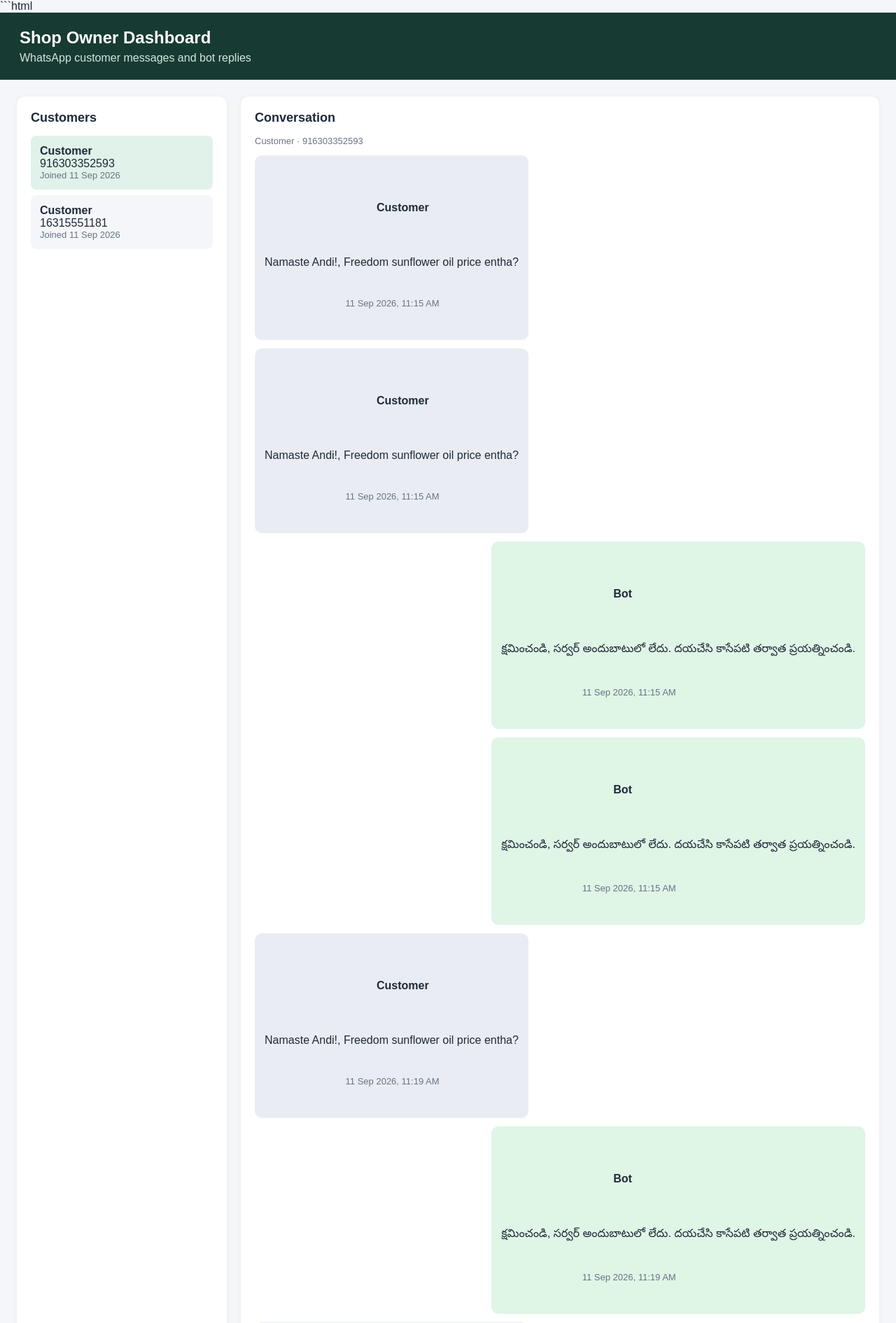
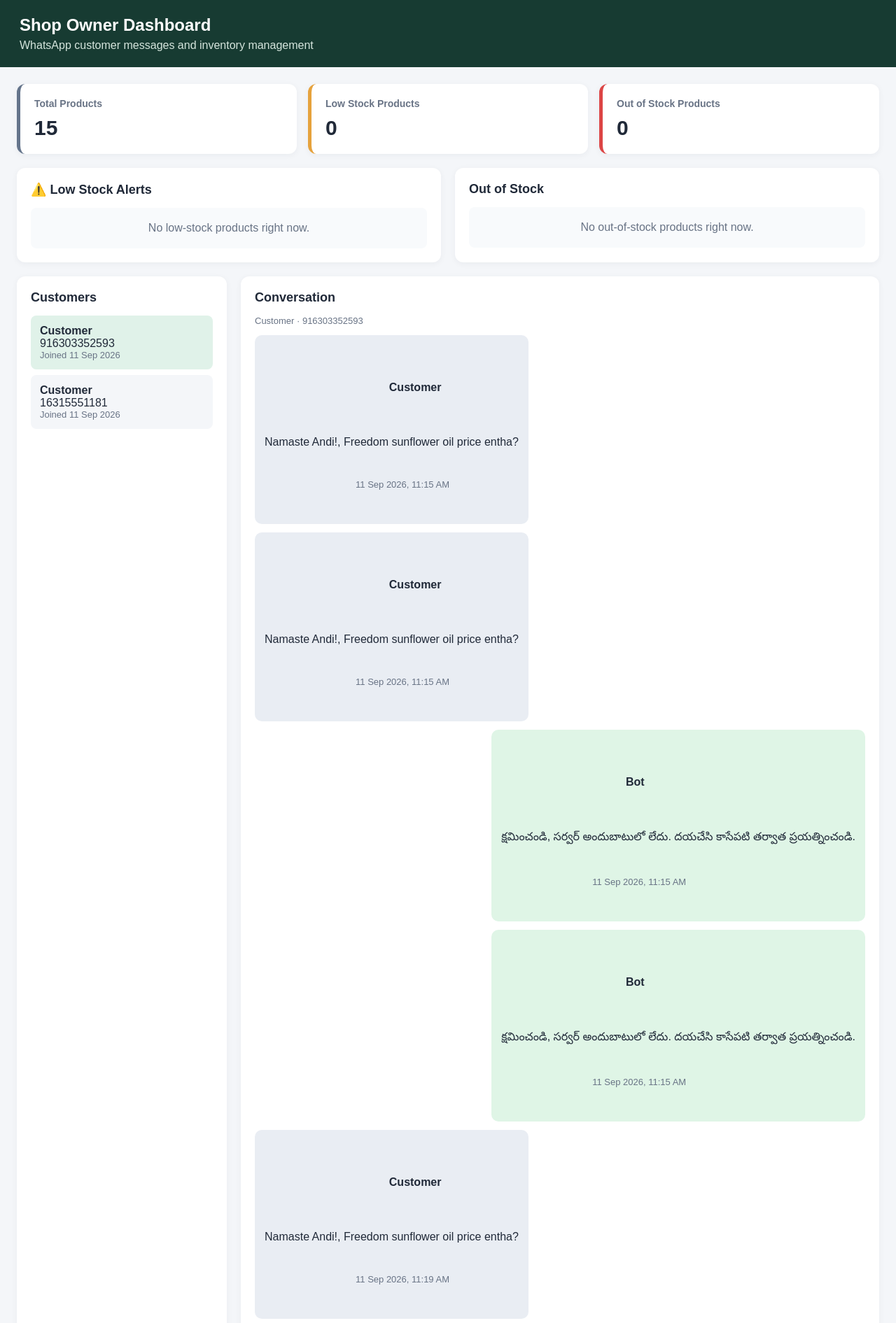
Before and after one commit to chdeepthisree/chodavaram-retail-bot, a Django app: page /owner/ in a window 1280 px wide. Shown: the top 1891 px of the page at 70% size. Run offline with Django 5.2, Linux system fonts and the light colour scheme; a user stored in the database is signed in; data comes from the database, SQL or seed files in the repository.

Commit message:
Add inventory stock alerts to owner dashboard

````diff
--- a/shop/templates/shop/owner_dashboard.html
+++ b/shop/templates/shop/owner_dashboard.html
@@ -1,10 +1,11 @@
-```html
+
 <!DOCTYPE html>
 <html lang="en">
 <head>
     <meta charset="UTF-8">
     <meta name="viewport" content="width=device-width, initial-scale=1.0">
     <title>Shop Owner Dashboard</title>
+
     <style>
         * { box-sizing: border-box; }
 
@@ -24,11 +25,88 @@
         header h1 { margin: 0 0 6px; font-size: 24px; }
         header p { margin: 0; color: #d5e5dd; }
 
+        .inventory {
+            max-width: 1400px;
+            margin: 24px auto 0;
+            padding: 0 24px;
+        }
+
+        .summary {
+            display: grid;
+            grid-template-columns: repeat(3, minmax(0, 1fr));
+            gap: 16px;
+            margin-bottom: 20px;
+        }
+
+        .stat-card {
+            background: white;
+            padding: 20px;
+            border-radius: 12px;
+            box-shadow: 0 2px 10px #172b3b0d;
+            border-left: 5px solid #64748b;
+        }
+
+        .stat-card h3 {
+            margin: 0 0 10px;
+            color: #687385;
+            font-size: 14px;
+        }
+
+        .stat-number {
+            font-size: 30px;
+            font-weight: bold;
+        }
+
+        .low-card { border-left-color: #e6a23c; }
+        .out-card { border-left-color: #dc4545; }
+
+        .inventory-panels {
+            display: grid;
+            grid-template-columns: repeat(2, minmax(0, 1fr));
+            gap: 20px;
+            margin-bottom: 20px;
+        }
+
+        .inventory-panel {
+            background: white;
+            border-radius: 12px;
+            padding: 20px;
+            box-shadow: 0 2px 10px #172b3b0d;
+            min-width: 0;
+        }
+
+        .inventory-panel h2 { margin-top: 0; font-size: 18px; }
+
+        .product-row {
+            display: flex;
+            justify-content: space-between;
+            align-items: center;
+            gap: 12px;
+            padding: 12px 0;
+            border-bottom: 1px solid #edf0f4;
+        }
+
+        .product-row:last-child { border-bottom: none; }
+
+        .product-name { font-weight: bold; overflow-wrap: anywhere; }
+
+        .stock-badge {
+            display: inline-block;
+            padding: 5px 9px;
+            border-radius: 20px;
+            font-size: 12px;
+            font-weight: bold;
+            white-space: nowrap;
+        }
+
+        .low-badge { background: #fff0d6; color: #8a5700; }
+        .out-badge { background: #fde5e5; color: #a51f1f; }
+
         .container {
             display: grid;
             grid-template-columns: 300px minmax(0, 1fr);
             gap: 20px;
-            padding: 24px;
+            padding: 0 24px 24px;
             max-width: 1400px;
             margin: auto;
         }
@@ -100,19 +178,83 @@
         }
 
         @media (max-width: 700px) {
-            .container { grid-template-columns: 1fr; padding: 12px; }
+            .inventory { padding: 0 12px; margin-top: 12px; }
+            .summary { grid-template-columns: 1fr; gap: 10px; }
+            .inventory-panels { grid-template-columns: 1fr; gap: 12px; }
+            .container { grid-template-columns: 1fr; padding: 0 12px 12px; }
             .message { max-width: 95%; }
             header { padding: 18px; }
         }
     </style>
 </head>
+
 <body>
     <header>
         <h1>Shop Owner Dashboard</h1>
-        <p>WhatsApp customer messages and bot replies</p>
+        <p>WhatsApp customer messages and inventory management</p>
     </header>
 
-    <main class="container">
+    <main>
+        <!-- Inventory summary -->
+        <section class="inventory">
+            <div class="summary">
+                <div class="stat-card">
+                    <h3>Total Products</h3>
+                    <div class="stat-number">{{ total_products }}</div>
+                </div>
+
+                <div class="stat-card low-card">
+                    <h3>Low Stock Products</h3>
+                    <div class="stat-number">{{ low_stock_products|length }}</div>
+                </div>
+
+                <div class="stat-card out-card">
+                    <h3>Out of Stock Products</h3>
+                    <div class="stat-number">{{ out_of_stock_products|length }}</div>
+                </div>
+            </div>
+
+            <div class="inventory-panels">
+                <section class="inventory-panel">
+                    <h2>⚠️ Low Stock Alerts</h2>
+
+                    {% for product in low_stock_products %}
+                        <div class="product-row">
+                            <div>
+                                <div class="product-name">{{ product.name }}</div>
+                                <div class="muted">Price: ₹{{ product.price }}</div>
+                            </div>
+                            <span class="stock-badge low-badge">
+                                {{ product.stock_quantity }} left
+                            </span>
+                        </div>
+                    {% empty %}
+                        <div class="empty">No low-stock products right now.</div>
+                    {% endfor %}
+                </section>
+
+                <section class="inventory-panel">
+                    <h2>Out of Stock</h2>
+
+                    {% for product in out_of_stock_products %}
+                        <div class="product-row">
+                            <div>
+                                <div class="product-name">{{ product.name }}</div>
+                                <div class="muted">Price: ₹{{ product.price }}</div>
+                            </div>
+                            <span class="stock-badge out-badge">
+                                Out of stock
+                            </span>
+                        </div>
+                    {% empty %}
+                        <div class="empty">No out-of-stock products right now.</div>
+                    {% endfor %}
+                </section>
+            </div>
+        </section>
+
+        <!-- Existing customer and conversation panels -->
+        <div class="container">
             <section class="panel">
                 <h2>Customers</h2>
 
@@ -140,10 +282,7 @@
 
                     <div class="messages">
                         {% for message in messages %}
-                        <div class="message
-                            {% if message.sender == 'USER' %}user
-                            {% elif message.sender == 'AI' %}ai
-                            {% else %}human{% endif %}">
+                            <div class="message {% if message.sender == 'USER' %}user{% elif message.sender == 'AI' %}ai{% else %}human{% endif %}">
                                 <strong>
                                     {% if message.sender == 'USER' %}
                                         Customer
@@ -159,7 +298,9 @@
                                 </span>
                             </div>
                         {% empty %}
-                        <div class="empty">No messages recorded for this customer yet.</div>
+                            <div class="empty">
+                                No messages recorded for this customer yet.
+                            </div>
                         {% endfor %}
                     </div>
                 {% else %}
@@ -169,7 +310,7 @@
                     </div>
                 {% endif %}
             </section>
+        </div>
     </main>
 </body>
 </html>
-```
--- a/shop/views.py
+++ b/shop/views.py
@@ -1,20 +1,24 @@
+
 import json
 import os
 import requests
 import threading
-import time
 from dotenv import load_dotenv
+
 from django.db import IntegrityError, OperationalError, transaction
+from django.db import close_old_connections
 from django.http import HttpResponse, JsonResponse
 from django.views.decorators.csrf import csrf_exempt
-from .models import Product, CustomerLead, ChatLog
 from django.contrib.auth.decorators import login_required
 from django.shortcuts import render, get_object_or_404
 
+from .models import Product, CustomerLead, ChatLog
+
+
 load_dotenv()
-from django.db import close_old_connections
 
 processing_lock = threading.Lock()
+
 
 def ask_groq_agent(customer_msg, inventory, history):
     api_key = os.getenv("GROQ_API_KEY")
@@ -40,16 +44,16 @@ Rule 4: Never invent products not listed in the inventory."""
 
     headers = {
         "Authorization": f"Bearer {api_key}",
-        "Content-Type": "application/json"
+        "Content-Type": "application/json",
     }
 
     payload = {
         "model": "openai/gpt-oss-20b",
         "messages": [
             {"role": "system", "content": system_prompt},
-            {"role": "user", "content": customer_msg}
+            {"role": "user", "content": customer_msg},
         ],
-        "temperature": 0.2
+        "temperature": 0.2,
     }
 
     try:
@@ -57,7 +61,7 @@ Rule 4: Never invent products not listed in the inventory."""
             "https://api.groq.com/openai/v1/chat/completions",
             headers=headers,
             json=payload,
-            timeout=10
+            timeout=10,
         )
         data = res.json()
 
@@ -72,8 +76,14 @@ Rule 4: Never invent products not listed in the inventory."""
 
 
 def reply_via_whatsapp(recipient_phone, reply_text):
-    phone_id = os.getenv("WHATSAPP_PHONE_ID") or os.getenv("PHONE_NUMBER_ID")
-    token = os.getenv("WHATSAPP_CLOUD_API_TOKEN") or os.getenv("WHATSAPP_TOKEN")
+    phone_id = (
+        os.getenv("WHATSAPP_PHONE_ID")
+        or os.getenv("PHONE_NUMBER_ID")
+    )
+    token = (
+        os.getenv("WHATSAPP_CLOUD_API_TOKEN")
+        or os.getenv("WHATSAPP_TOKEN")
+    )
 
     if not phone_id or not token:
         print("ERROR: WhatsApp API credentials missing.")
@@ -83,24 +93,29 @@ def reply_via_whatsapp(recipient_phone, reply_text):
 
     headers = {
         "Authorization": f"Bearer {token}",
-        "Content-Type": "application/json"
+        "Content-Type": "application/json",
     }
 
     payload = {
         "messaging_product": "whatsapp",
         "to": recipient_phone,
         "type": "text",
-        "text": {"body": reply_text}
+        "text": {"body": reply_text},
     }
 
-    requests.post(url, json=payload, headers=headers)
+    requests.post(
+        url,
+        json=payload,
+        headers=headers,
+        timeout=10,
+    )
 
 
 def _process_whatsapp_payload(body):
     try:
         value = body["entry"][0]["changes"][0]["value"]
 
-        # 1. Ignore non-message events (e.g., status updates for read/delivered)
+        # Ignore status updates and other non-message events.
         if "messages" not in value:
             return
 
@@ -111,10 +126,10 @@ def _process_whatsapp_payload(body):
         print("WHATSAPP MESSAGE ID:", whatsapp_message_id)
         print(
             "WHATSAPP MESSAGE TEXT:",
-            message_data.get("text", {}).get("body", "")
+            message_data.get("text", {}).get("body", ""),
         )
 
-        if not whatsapp_message_id:
+        if not whatsapp_message_id or not from_phone:
             return
 
         text_dict = message_data.get("text") or {}
@@ -123,7 +138,7 @@ def _process_whatsapp_payload(body):
         if not user_text:
             return
 
-        # 2. ATOMIC LOCK / DEDUPLICATION CHECK
+        # Prevent processing the same WhatsApp message twice.
         with transaction.atomic():
             if ChatLog.objects.filter(
                 whatsapp_message_id=whatsapp_message_id
@@ -138,18 +153,17 @@ def _process_whatsapp_payload(body):
                 phone_number=from_phone
             )
 
-            # Create USER log entry FIRST to claim this message ID
             ChatLog.objects.create(
                 customer=customer,
                 sender="USER",
                 message=user_text,
-                whatsapp_message_id=whatsapp_message_id
+                whatsapp_message_id=whatsapp_message_id,
             )
 
         if customer.needs_human_help:
             return
 
-        # 3. PREPARE CONTEXT & GENERATE RESPONSE
+        # Read current inventory from the database.
         items = Product.objects.filter(is_available=True)
 
         inv_str = "\n".join([
@@ -163,14 +177,14 @@ def _process_whatsapp_payload(body):
         ).order_by("-timestamp")[:4]
 
         history_str = "\n".join([
-            f"{l.sender}: {l.message}"
-            for l in reversed(past_logs)
+            f"{log.sender}: {log.message}"
+            for log in reversed(past_logs)
         ])
 
         ai_raw_response = ask_groq_agent(
             user_text,
             inv_str,
-            history_str
+            history_str,
         )
 
         if "[HUMAN_REQUIRED]" in ai_raw_response:
@@ -179,28 +193,29 @@ def _process_whatsapp_payload(body):
 
             ai_clean_response = ai_raw_response.replace(
                 "[HUMAN_REQUIRED]",
-                ""
+                "",
             ).strip()
         else:
             ai_clean_response = ai_raw_response
 
-        # Save AI Response Log
         ChatLog.objects.create(
             customer=customer,
             sender="AI",
-            message=ai_clean_response
+            message=ai_clean_response,
         )
 
-        # Send reply
         reply_via_whatsapp(
             from_phone,
-            ai_clean_response
+            ai_clean_response,
         )
 
     except Exception as e:
         print(f"Error in background execution: {e}")
+
+
 def process_whatsapp_payload_in_background(body):
     close_old_connections()
+
     try:
         with processing_lock:
             _process_whatsapp_payload(body)
@@ -225,7 +240,7 @@ def whatsapp_bot_webhook(request):
 
         return HttpResponse(
             "Verification failed",
-            status=403
+            status=403,
         )
 
     if request.method == "POST":
@@ -234,41 +249,40 @@ def whatsapp_bot_webhook(request):
                 request.body.decode("utf-8")
             )
 
-            # Dispatch background worker immediately
             thread = threading.Thread(
                 target=process_whatsapp_payload_in_background,
-                args=(body,)
+                args=(body,),
             )
-
             thread.start()
 
-            # Fast 200 OK return to stop Meta retries
             return HttpResponse(
                 "EVENT_RECEIVED",
-                status=200
+                status=200,
             )
 
         except json.JSONDecodeError:
             return JsonResponse(
                 {"status": "invalid_json"},
-                status=400
+                status=400,
             )
 
     return JsonResponse(
         {"status": "method_not_allowed"},
-        status=405
+        status=405,
     )
-@login_required(login_url='/admin/login/')
+
+
+@login_required(login_url="/admin/login/")
 def owner_dashboard(request):
-    customers = CustomerLead.objects.order_by('-created_at')
+    # Existing customer and chat information.
+    customers = CustomerLead.objects.order_by("-created_at")
 
-    selected_customer = None
-    customer_id = request.GET.get('customer')
+    customer_id = request.GET.get("customer")
 
     if customer_id:
         selected_customer = get_object_or_404(
             CustomerLead,
-            pk=customer_id
+            pk=customer_id,
         )
     else:
         selected_customer = customers.first()
@@ -276,12 +290,33 @@ def owner_dashboard(request):
     if selected_customer:
         messages = ChatLog.objects.filter(
             customer=selected_customer
-        ).order_by('timestamp')
+        ).order_by("timestamp")
     else:
         messages = ChatLog.objects.none()
 
-    return render(request, 'shop/owner_dashboard.html', {
-        'customers': customers,
-        'selected_customer': selected_customer,
-        'messages': messages,
-    })
+    # New inventory information for the owner dashboard.
+    products = Product.objects.all()
+
+    total_products = products.count()
+
+    low_stock_products = products.filter(
+        stock_quantity__gt=0,
+        stock_quantity__lte=5,
+    ).order_by("stock_quantity", "name")
+
+    out_of_stock_products = products.filter(
+        stock_quantity=0,
+    ).order_by("name")
+
+    return render(
+        request,
+        "shop/owner_dashboard.html",
+        {
+            "customers": customers,
+            "selected_customer": selected_customer,
+            "messages": messages,
+            "total_products": total_products,
+            "low_stock_products": low_stock_products,
+            "out_of_stock_products": out_of_stock_products,
+        },
+    )
````
Lines whose indentation alone changed are shown as unchanged.
